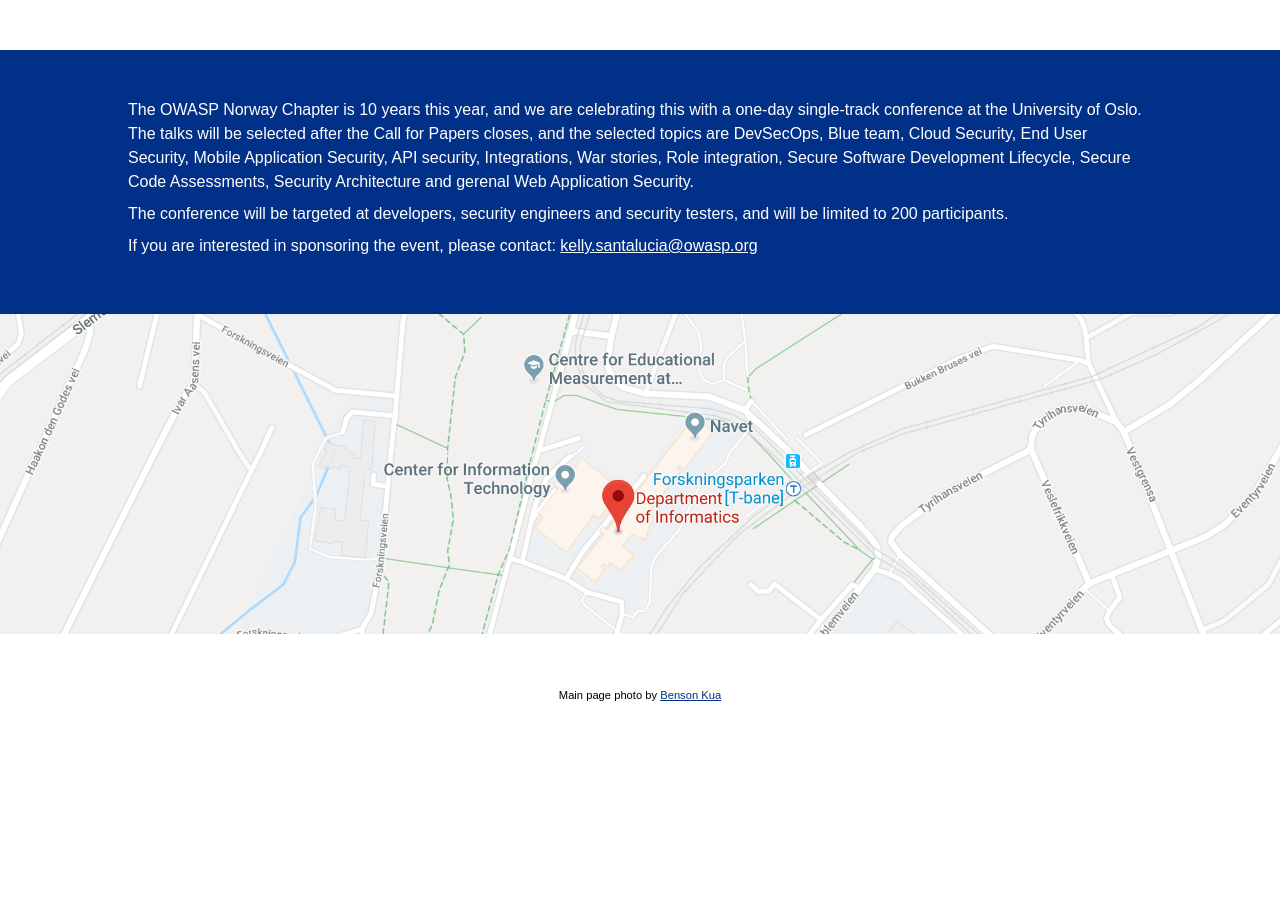
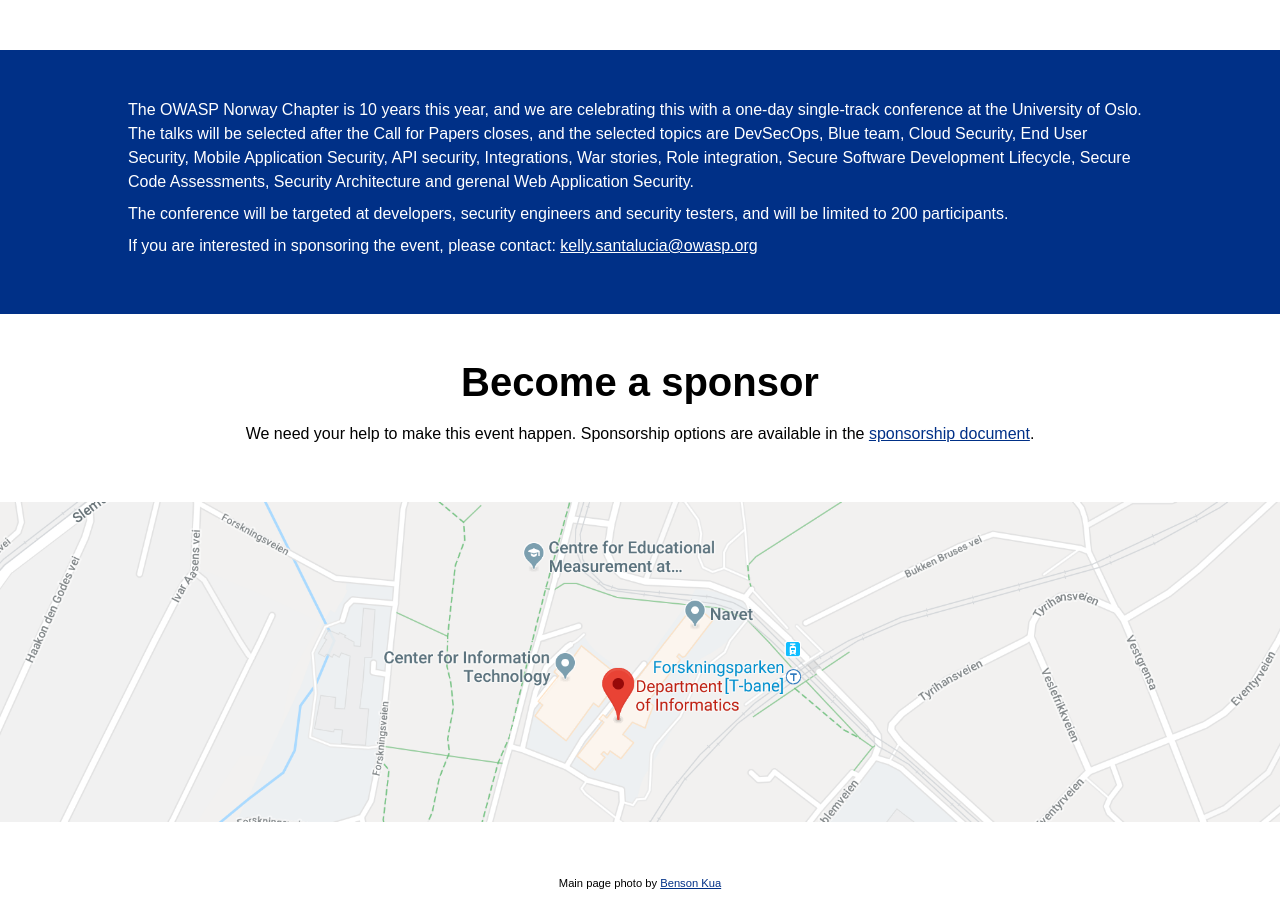
Before and after one commit to OWASP/owasp-norway-day-2018, a Jekyll site: the page built from index.html, in a window 1280 px wide and 900 px high, scrolled down 650 px. Built offline with Jekyll 4.4.1, drawn with Linux system fonts in a browser that asks for light colours; some web fonts are replaced; before the commit the page ends 1362 px from its top, so only the background shows below that.

Commit message:
Sponsoring

```diff
--- a/index.html
+++ b/index.html
@@ -23,5 +23,10 @@
 	<p>If you are interested in sponsoring the event, please contact: <a href="mailto:kelly.santalucia@owasp.org">kelly.santalucia@owasp.org</a></p>
 </section>
 
+<section class="center">
+	<h1>Become a sponsor</h1>
+	<p>We need your help to make this event happen. Sponsorship options are available in the <a href="/docs/sponsorship.pdf">sponsorship document</a>.</p>
+</section>
+
 <section class="map">
 </section>
```
Also changed, not shown: 1 other file.
